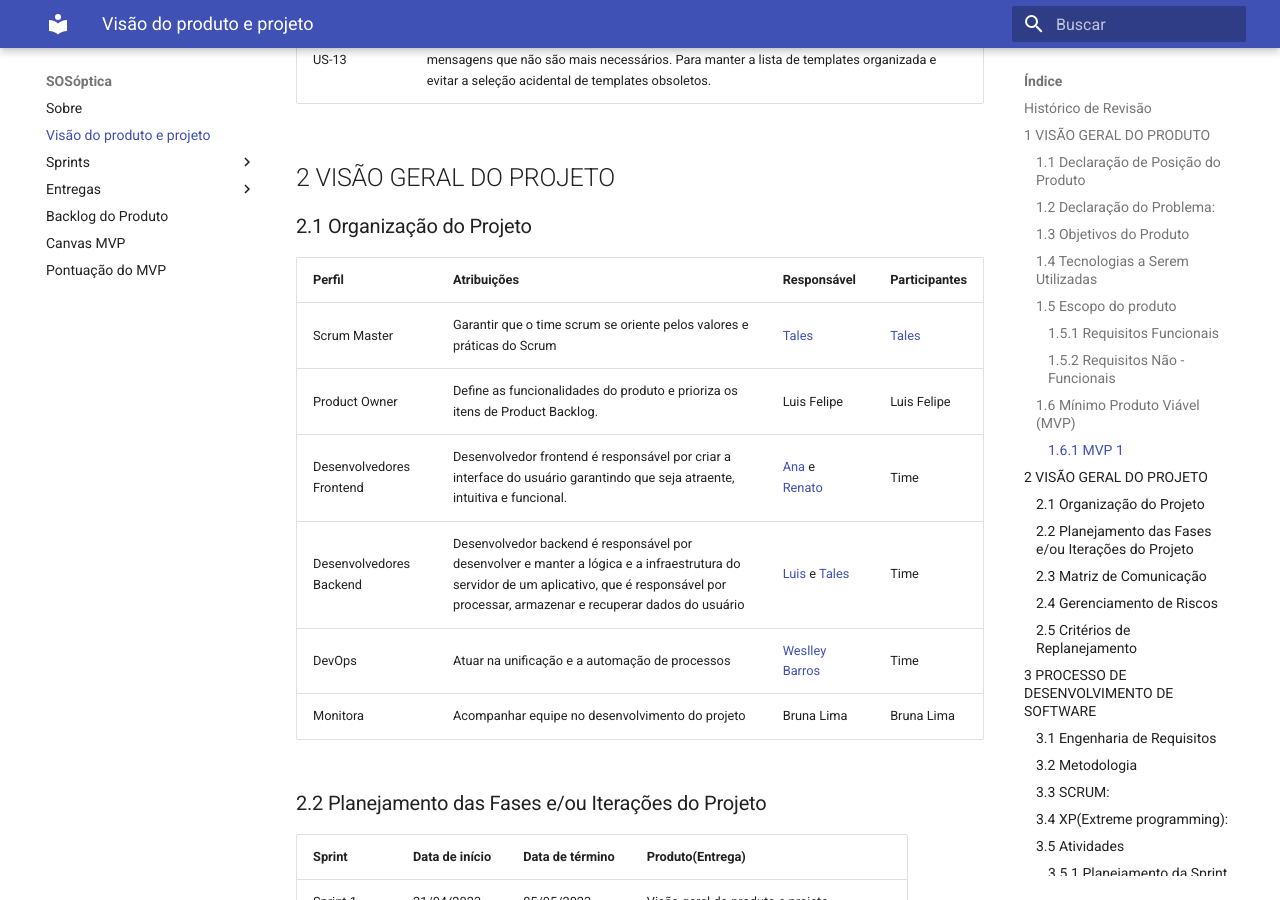
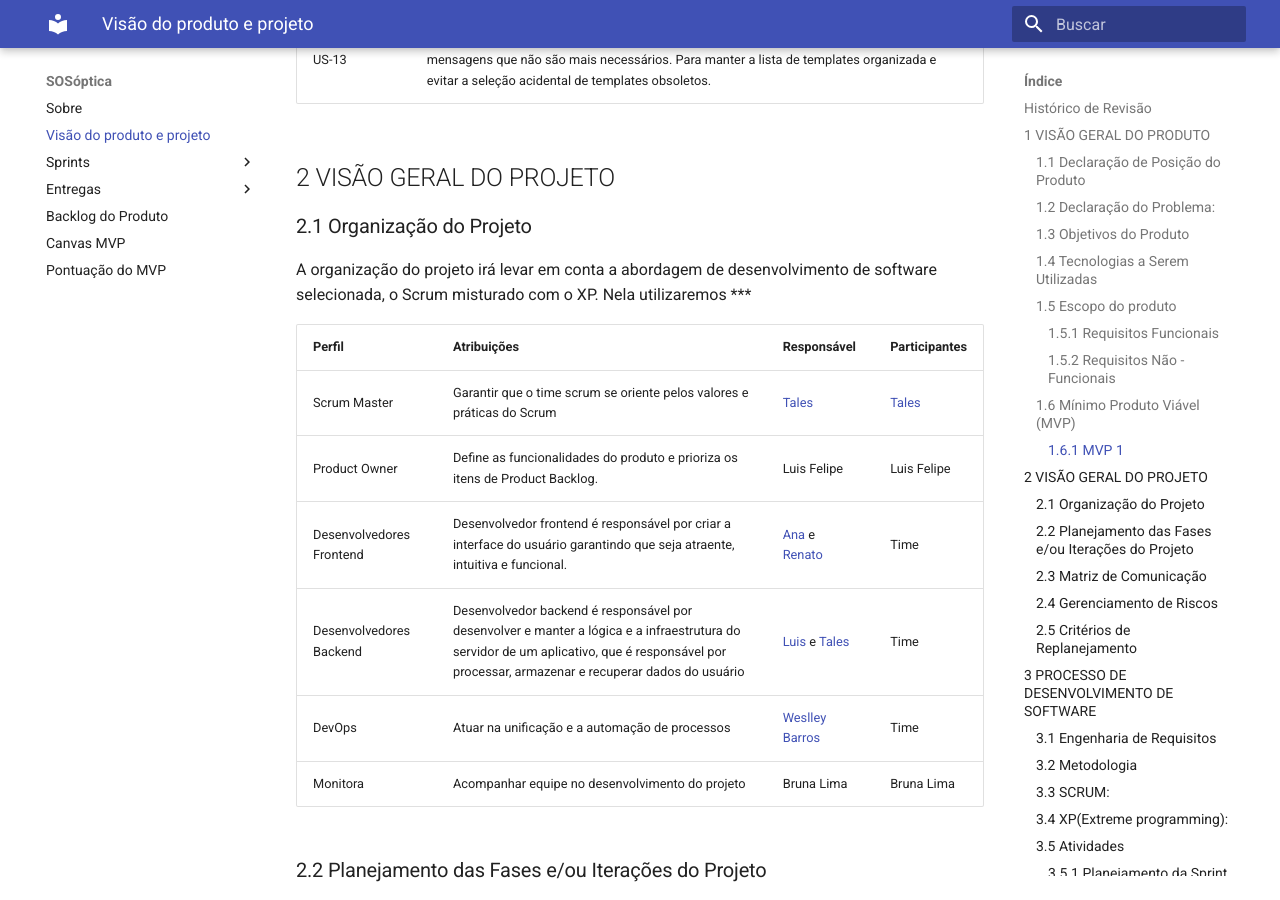
Before and after one commit to mdsreq-fga-unb/2023.1-SOSOptica, an MkDocs documentation site: the page built from docs/visao.md, in a window 1280 px wide and 900 px high, scrolled down 4205 px. Built offline with MkDocs 1.6.1 and Material for MkDocs 9.7.7, drawn with Linux system fonts in a browser that asks for light colours; nearby versions of some CDN libraries.

Commit message:
Update visao.md

```diff
--- a/docs/visao.md
+++ b/docs/visao.md
@@ -95,6 +95,7 @@ O MVP (Minimum Viable Product), é uma versão mínima do produto que inclui ape
 ## 2 VISÃO GERAL DO PROJETO
 
 ### 2.1 Organização do Projeto
+A organização do projeto irá levar em conta a abordagem de desenvolvimento de software selecionada, o Scrum misturado com o XP. Nela utilizaremos ***
 
 | Perfil                   | Atribuições                                                                                                                                                                                    | Responsável                                                                      | Participantes                       |
 | ------------------------ | ---------------------------------------------------------------------------------------------------------------------------------------------------------------------------------------------- | -------------------------------------------------------------------------------- | ----------------------------------- |
```
